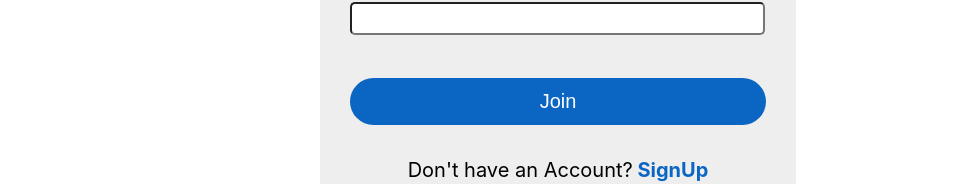
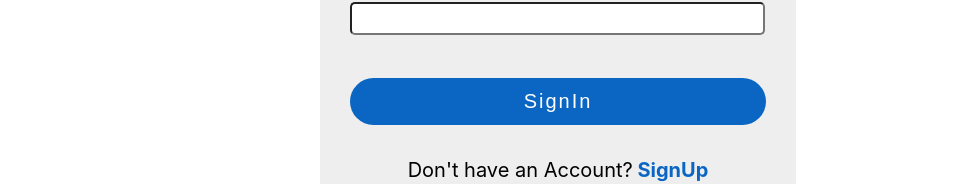
Before and after one commit to tejasvee-appsdeployer/linkedin-clone, a React (Create React App) app in the folder linkedin/: page /signin in a window 1280 px wide. Shown: the part 296-480 px from the top of the page, without its empty margins (82-1037 px from the left). Built offline with nearby package versions, Linux system fonts and the light colour scheme.

Commit message:
Did some minor changes in Login and SignUp pages

```diff
--- a/linkedin/src/components/SignIn.css
+++ b/linkedin/src/components/SignIn.css
@@ -35,6 +35,7 @@
     color: white;
     width: 416px;
     padding: 12px;
+    letter-spacing: 2px;
     transition: 0.5s;
     cursor: pointer;
     border: none;
--- a/linkedin/src/components/SignIn.js
+++ b/linkedin/src/components/SignIn.js
@@ -55,7 +55,7 @@ const SignIn = () => {
           </div>
 
           <div className="SignInButton">
-            <button onClick={handleSubmit} className="LoginBtn">Join</button>
+            <button onClick={handleSubmit} className="LoginBtn">SignIn</button>
           </div>
 
           <p className='Already'>Don't have an Account?<Link className='AlreadyLink' to="/signup"> SignUp</Link></p>
--- a/linkedin/src/components/SignUp.css
+++ b/linkedin/src/components/SignUp.css
@@ -41,6 +41,7 @@
     border-radius: 40px;
     font-size: 20px;
     margin-top: 16px;
+    letter-spacing: 2px;
 }
 .JoinBtn:hover{
     background: #04407b;
```
